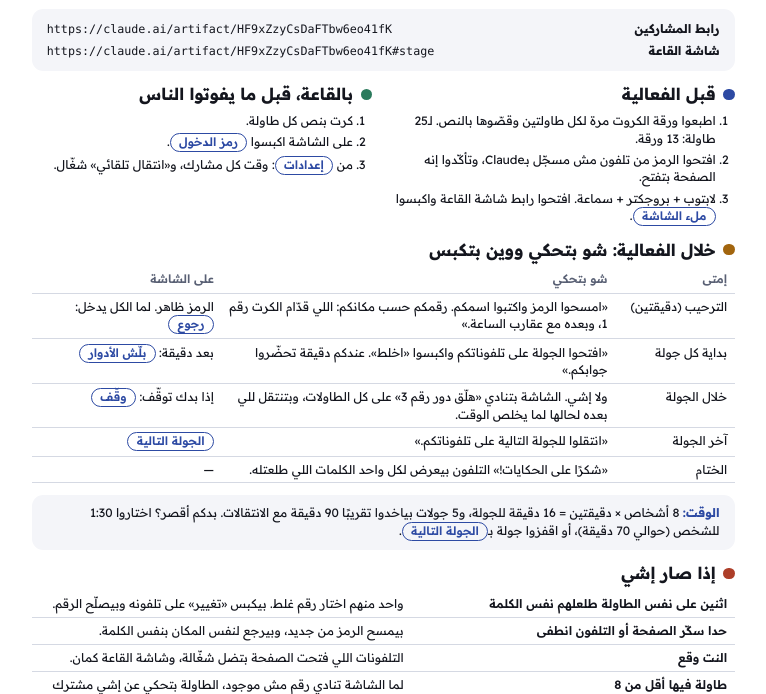
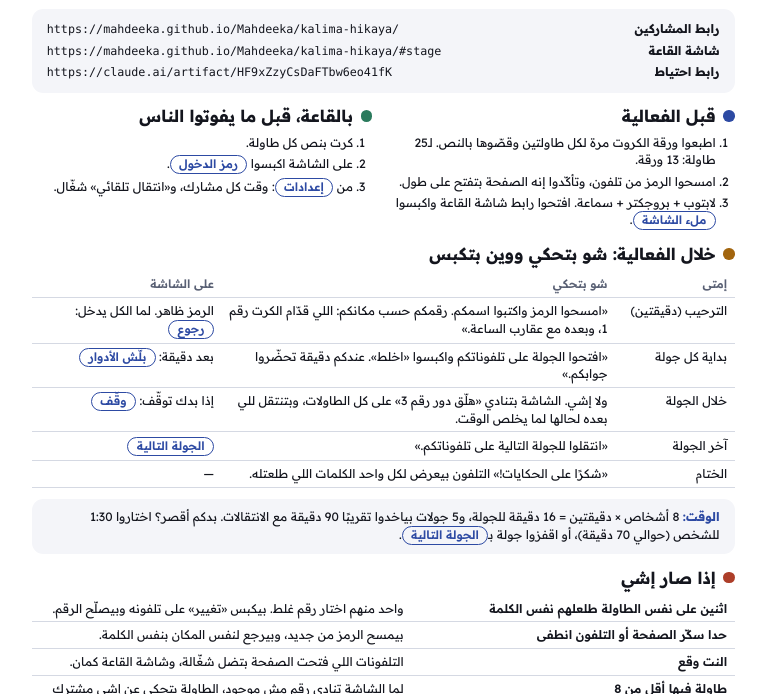
Before and after one commit to Mahdeeka/Mahdeeka, a plain HTML site: page kalima-hikaya/event-guide.html in a window 1280 px wide. Shown: the part 106-800 px from the top of the page, without its empty margins (500-1266 px from the left). Drawn offline with Linux system fonts and the light colour scheme; a web font is replaced by a local one.

Commit message:
Point the QR code at the public GitHub Pages address
Anonymous visitors to the claude.ai link hit a security check, and free
mirrors show an interstitial, so the QR, table card, event guide and the
room screen now use https://mahdeeka.github.io/Mahdeeka/kalima-hikaya/
(live once Pages is enabled). The claude.ai link stays as a backup.
Add .nojekyll so Pages serves the files as-is.

Co-Authored-By: Claude Opus 5.5 <noreply@anthropic.com>
Claude-Session: https://claude.ai/code/session_014BQqWMwEjN3e5sBcRm8ch1

```diff
--- a/kalima-hikaya/event-guide.html
+++ b/kalima-hikaya/event-guide.html
@@ -44,8 +44,9 @@ footer { margin-top: auto; color: var(--muted); font-size: 3mm; border-top: 0.3m
   </header>
 
   <div class="links">
-    <b>رابط المشاركين</b><span class="ltr">https://claude.ai/artifact/HF9xZzyCsDaFTbw6eo41fK</span>
-    <b>شاشة القاعة</b><span class="ltr">https://claude.ai/artifact/HF9xZzyCsDaFTbw6eo41fK#stage</span>
+    <b>رابط المشاركين</b><span class="ltr">https://mahdeeka.github.io/Mahdeeka/kalima-hikaya/</span>
+    <b>شاشة القاعة</b><span class="ltr">https://mahdeeka.github.io/Mahdeeka/kalima-hikaya/#stage</span>
+    <b>رابط احتياط</b><span class="ltr">https://claude.ai/artifact/HF9xZzyCsDaFTbw6eo41fK</span>
   </div>
 
   <div class="cols">
@@ -53,7 +54,7 @@ footer { margin-top: auto; color: var(--muted); font-size: 3mm; border-top: 0.3m
       <h2><span class="dot"></span>قبل الفعالية</h2>
       <ol>
         <li>اطبعوا ورقة الكروت مرة لكل طاولتين وقصّوها بالنص. لـ25 طاولة: 13 ورقة.</li>
-        <li>افتحوا الرمز من تلفون مش مسجّل بـClaude، وتأكّدوا إنه الصفحة بتفتح.</li>
+        <li>امسحوا الرمز من تلفون، وتأكّدوا إنه الصفحة بتفتح على طول.</li>
         <li>لابتوب + بروجكتر + سماعة. افتحوا رابط شاشة القاعة واكبسوا <span class="press">ملء الشاشة</span>.</li>
       </ol>
     </section>
```
Also changed, not shown: kalima-hikaya/app.html (+1 -1 lines), kalima-hikaya/index.html (+1 -1 lines), kalima-hikaya/out/qr.png, kalima-hikaya/out/qr.svg, 4 other files.
